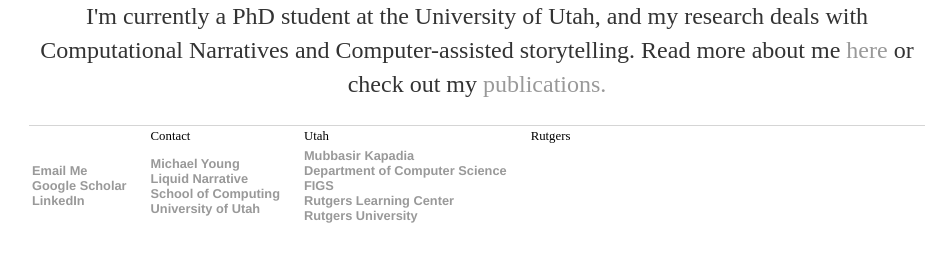
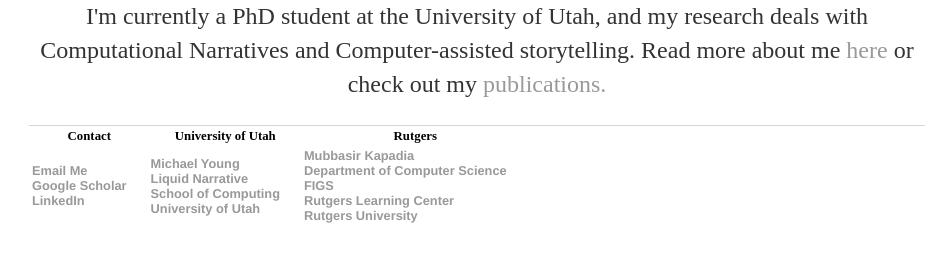
Before and after one commit to rushsangs/rushsangs-old.github.io, a Jekyll site: the page built from index.html, in a window 1280 px wide, cut to the strip 375-637 px from the top of the page. Shown: the whole strip, without its empty margins (163-1108 px from the left). Built offline with Jekyll 4.4.1, drawn with Linux system fonts in a browser that asks for light colours.

Commit message:
headers for footers

```diff
--- a/_layouts/default.html
+++ b/_layouts/default.html
@@ -22,12 +22,12 @@
 			</div><!-- /.container -->
 			<footer>
 			<table>
-			<th>
-				<td>Contact</td>
-				<td>Utah</td>
-				<td>Rutgers</td>
-			</th>
-				<tr>
+			<tr>
+				<th>Contact</th>
+				<th>University of Utah</th>
+				<th>Rutgers</th>
+			</tr>
+			<tr>
 				<td>
 					<ul>
 	        		<li><a href="mailto:rsangs@cs.utah.edu">Email Me</a></li>
```
